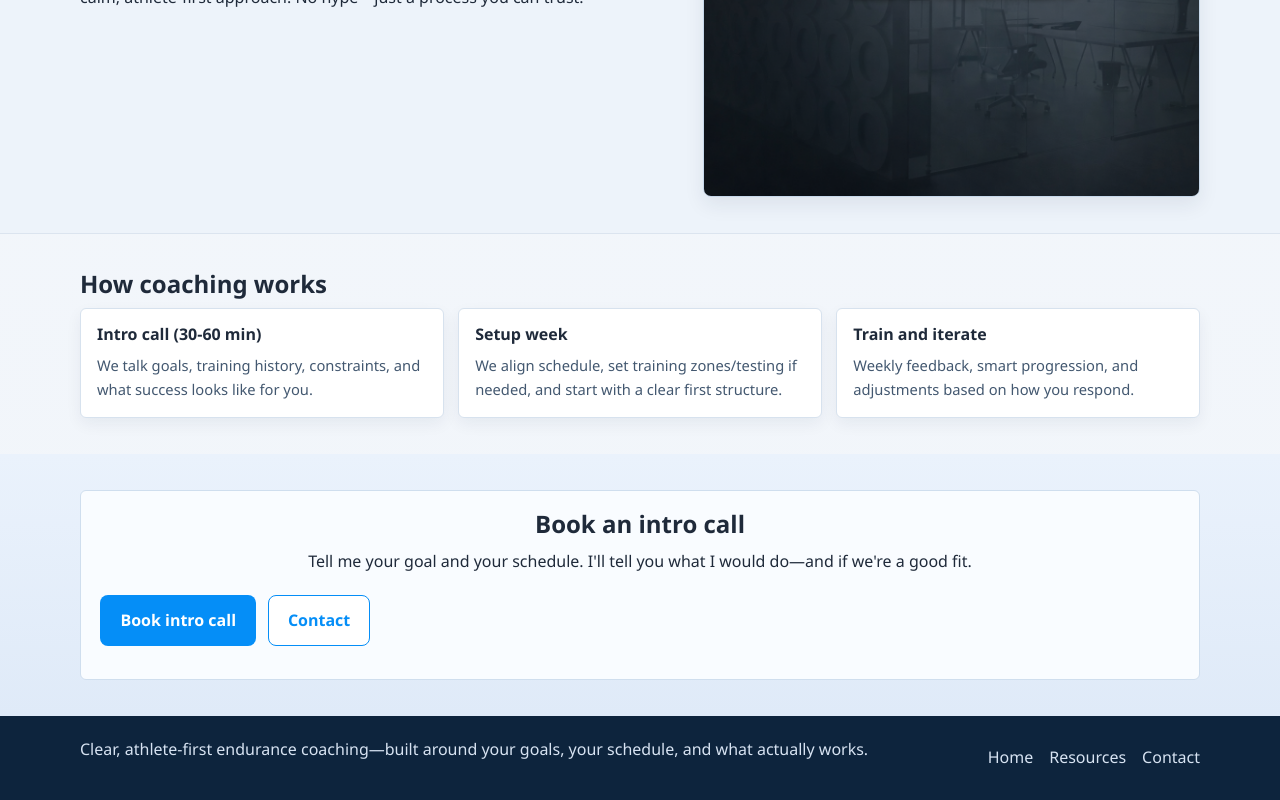
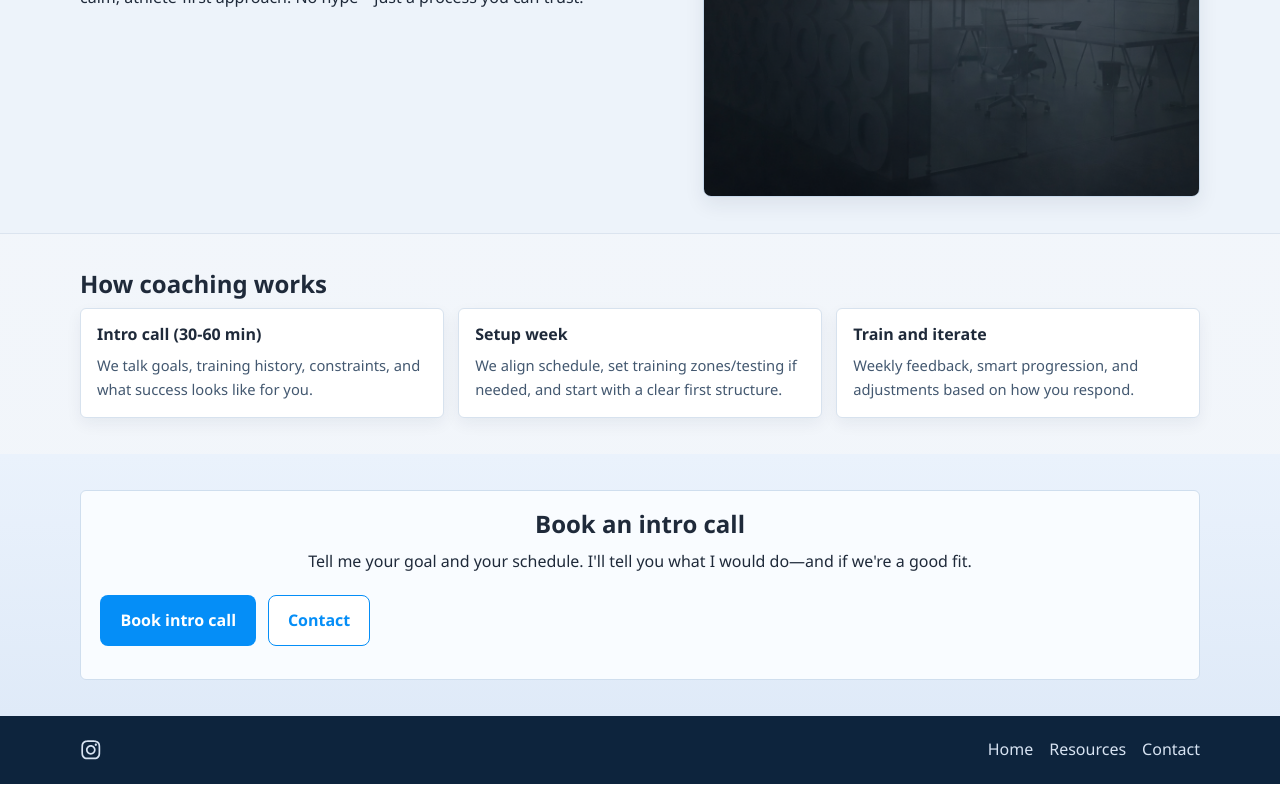
Before and after one commit to mkmilan/coach-website, a Next.js app: page /en in a window 1280 px wide. Shown: the part 2892-3692 px from the top of the page. Built offline with nearby package versions, Linux system fonts and the light colour scheme.

Commit message:
instagram in footer

```diff
--- a/src/components/SiteFooter.js
+++ b/src/components/SiteFooter.js
@@ -1,11 +1,22 @@
 import Link from "next/link";
+import { FaInstagram } from "react-icons/fa6";
 import { localeHref } from "@/i18n/t";
+
+const INSTAGRAM_URL = "https://instagram.com/milan.endurance.lab";
 
 export default function SiteFooter({ locale, dict }) {
 	return (
 		<footer className="site-footer">
 			<div className="container site-footer__inner">
-        <p>{dict.common.footerLine}</p>
+				<a
+					className="site-footer__instagram"
+					href={INSTAGRAM_URL}
+					target="_blank"
+					rel="noreferrer"
+					aria-label="Instagram"
+				>
+					<FaInstagram />
+				</a>
 				<div className="site-footer__links">
 					<Link href={localeHref(locale, "")}>{dict.common.home}</Link>
 					<Link href={localeHref(locale, "resources")}>{dict.common.resources}</Link>
--- a/src/i18n/en.json
+++ b/src/i18n/en.json
@@ -6,8 +6,7 @@
     "resources": "Resources",
     "contact": "Contact",
     "bookCall": "Book intro call",
-    "viewResources": "View resources",
-    "footerLine": "Clear, athlete-first endurance coaching—built around your goals, your schedule, and what actually works."
+    "viewResources": "View resources"
   },
   "home": {
     "heroEyebrow": "Online endurance coaching",
--- a/src/i18n/sr.json
+++ b/src/i18n/sr.json
@@ -6,8 +6,7 @@
     "resources": "Resursi",
     "contact": "Kontakt",
     "bookCall": "Zakaži uvodni poziv",
-    "viewResources": "Pogledaj resurse",
-    "footerLine": "Jasan, sportista-first coaching izdržljivosti—oko tvojih ciljeva, tvog rasporeda i onoga što stvarno radi."
+    "viewResources": "Pogledaj resurse"
   },
   "home": {
     "heroEyebrow": "Online endurance coaching",
--- a/src/styles/_components.scss
+++ b/src/styles/_components.scss
@@ -579,3 +579,12 @@
   display: flex;
   gap: 1rem;
 }
+
+.site-footer__instagram {
+  display: inline-flex;
+  align-items: center;
+  justify-content: center;
+  color: #d7e3f2;
+  font-size: 1.35rem;
+  line-height: 1;
+}
```
Lines whose indentation alone changed are shown as unchanged.
